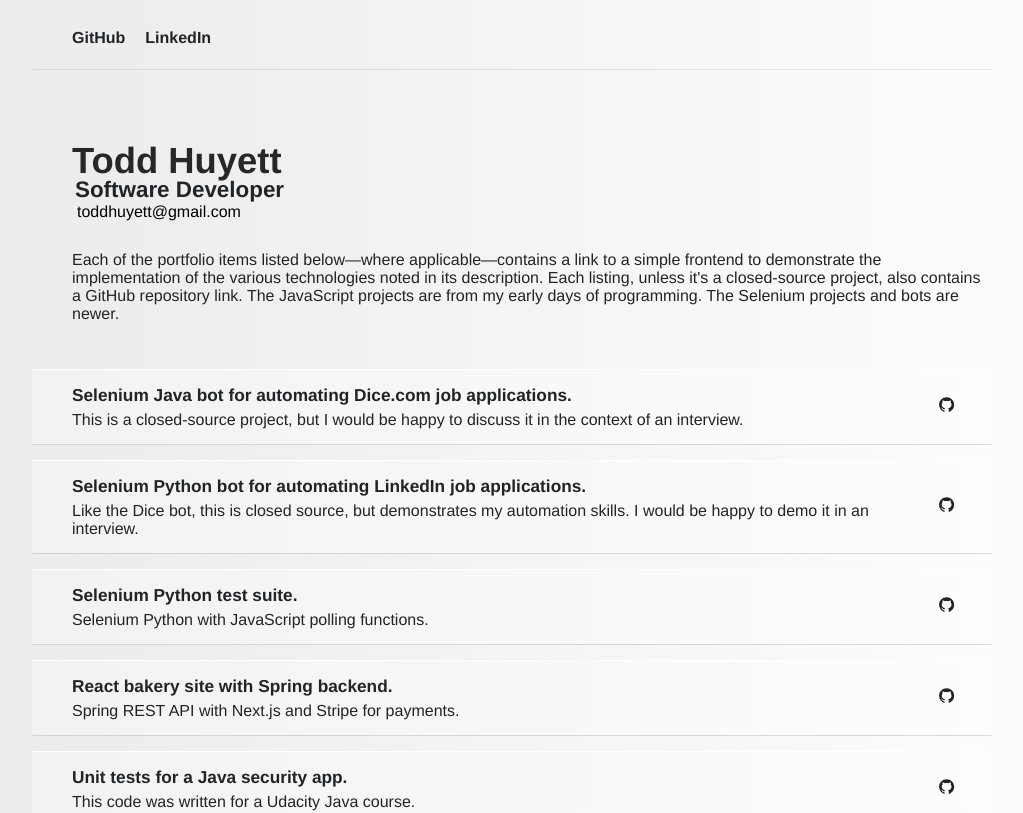
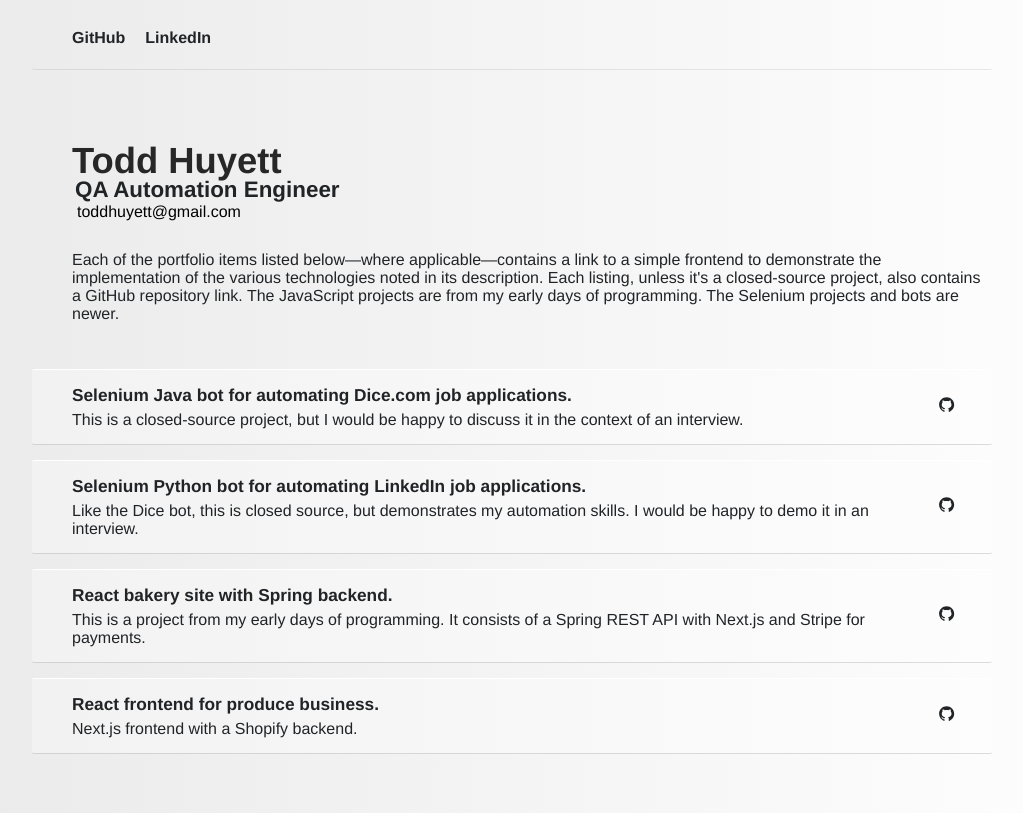
Before and after one commit to prokopious/toddhuyett, a Next.js app: page / in a window 1280 px wide. Shown: the top 813 px of the page, without its empty margins (128-1151 px from the left). Built offline with nearby package versions, Linux system fonts and the light colour scheme.

Commit message:
removed a project

```diff
--- a/pages/index.js
+++ b/pages/index.js
@@ -11,7 +11,7 @@ const Index = () => {
           <Layout>
             <div className={styles.nameBox}>
               <h1 className={styles.title}>Todd Huyett</h1>
-              <h2 className={styles.hhh}>Software Developer</h2>
+              <h2 className={styles.hhh}>QA Automation Engineer</h2>
               <div className={styles.email}>toddhuyett@gmail.com</div>
               <p id={styles.ab}>
                 Each of the portfolio items listed below—where
--- a/projects.json
+++ b/projects.json
@@ -12,22 +12,10 @@
     "description": "Like the Dice bot, this is closed source, but demonstrates my automation skills. I would be happy to demo it in an interview."
   },
   {
-    "title": "Selenium Python test suite.",
-    "url": "https://github.com/prokopious/selenium-python",
-    "repo": "https://github.com/prokopious/selenium-python",
-    "description": "Selenium Python with JavaScript polling functions."
-  },
-  {
     "title": "React bakery site with Spring backend.",
     "url": "https://hanover.vercel.app/",
     "repo": "https://github.com/prokopious/hanover",
-    "description": "Spring REST API with Next.js and Stripe for payments."
-  },
-  {
-    "title": "Unit tests for a Java security app.",
-    "url": "https://github.com/prokopious/project/blob/main/starter/starter/catpoint-parent/securityService/src/test/java/com/udacity/catpoint/security/service/SecurityServiceTest.java",
-    "repo": "https://github.com/prokopious/project/blob/main/starter/starter/catpoint-parent/securityService/src/test/java/com/udacity/catpoint/security/service/SecurityServiceTest.java",
-    "description": "This code was written for a Udacity Java course."
+    "description": "This is a project from my early days of programming. It consists of a Spring REST API with Next.js and Stripe for payments."
   },
   {
     "title": "React frontend for produce business.",
@@ -36,5 +24,4 @@
     "description": "Next.js frontend with a Shopify backend."
   }
 
-
 ]
```
